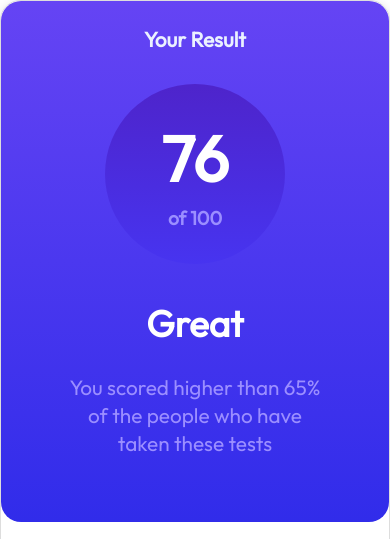
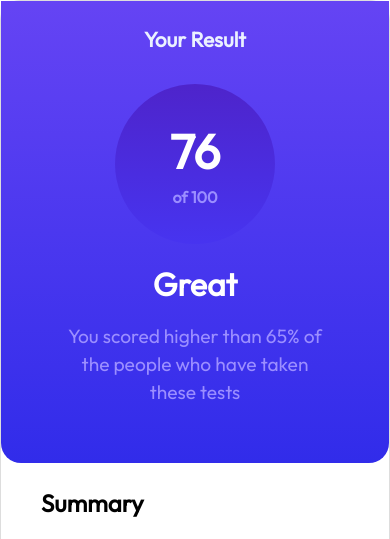
Before and after one commit to saiyasone/bob-summary, a plain HTML site: page index.html in a window 390 px wide. Shown: the top 539 px of the page. Drawn offline with Linux system fonts and the light colour scheme; a web font is replaced by a local one.

Commit message:
update some feature

```diff
--- a/style.css
+++ b/style.css
@@ -25,6 +25,7 @@
   border-radius: 20px;
   box-shadow: 0 2px 8px rgba(0, 0, 0, 12%);
 }
+
 @media (max-width: 768px) {
   .result-container {
     align-items: normal;
@@ -34,6 +35,11 @@
   }
   .container .card {
     grid-template-columns: 1fr;
+  }
+  .container .card .card-left {
+    border-radius: 0;
+    border-bottom-left-radius: 20px;
+    border-bottom-right-radius: 20px;
   }
 }
 
@@ -69,6 +75,12 @@
   align-items: center;
   justify-content: center;
 }
+@media (max-width: 768px) {
+  .circle-container .circle {
+    width: 160px;
+    height: 160px;
+  }
+}
 
 .circle-wrapper h2 {
   font-size: 4rem;
@@ -81,6 +93,15 @@
   font-size: 1.2rem;
   font-weight: 600;
 }
+@media (max-width: 768px) {
+  .circle-wrapper h2 {
+    font-size: 3rem;
+  }
+  .circle-wrapper p {
+    font-size: 1rem;
+  }
+}
+
 .left-bottom {
   width: 300px;
   margin-left: auto;
@@ -96,6 +117,15 @@
   color: #fff;
   font-size: 2.3rem;
 }
+@media (max-width: 768px) {
+  .left-bottom {
+    width: 100%;
+    margin-top: 0;
+  }
+  .left-bottom .bottom-score h2 {
+    font-size: 2rem;
+  }
+}
 .bottom-subtitle {
   text-align: center;
 }
@@ -105,6 +135,13 @@
   font-size: 1.3rem;
   padding: 20px 0;
 }
+@media (max-width: 768px) {
+  .bottom-subtitle p {
+    font-size: 1.2rem;
+    padding: 12px;
+  }
+}
+
 .card-right .right-body {
   padding: 25px 40px;
 }
```
